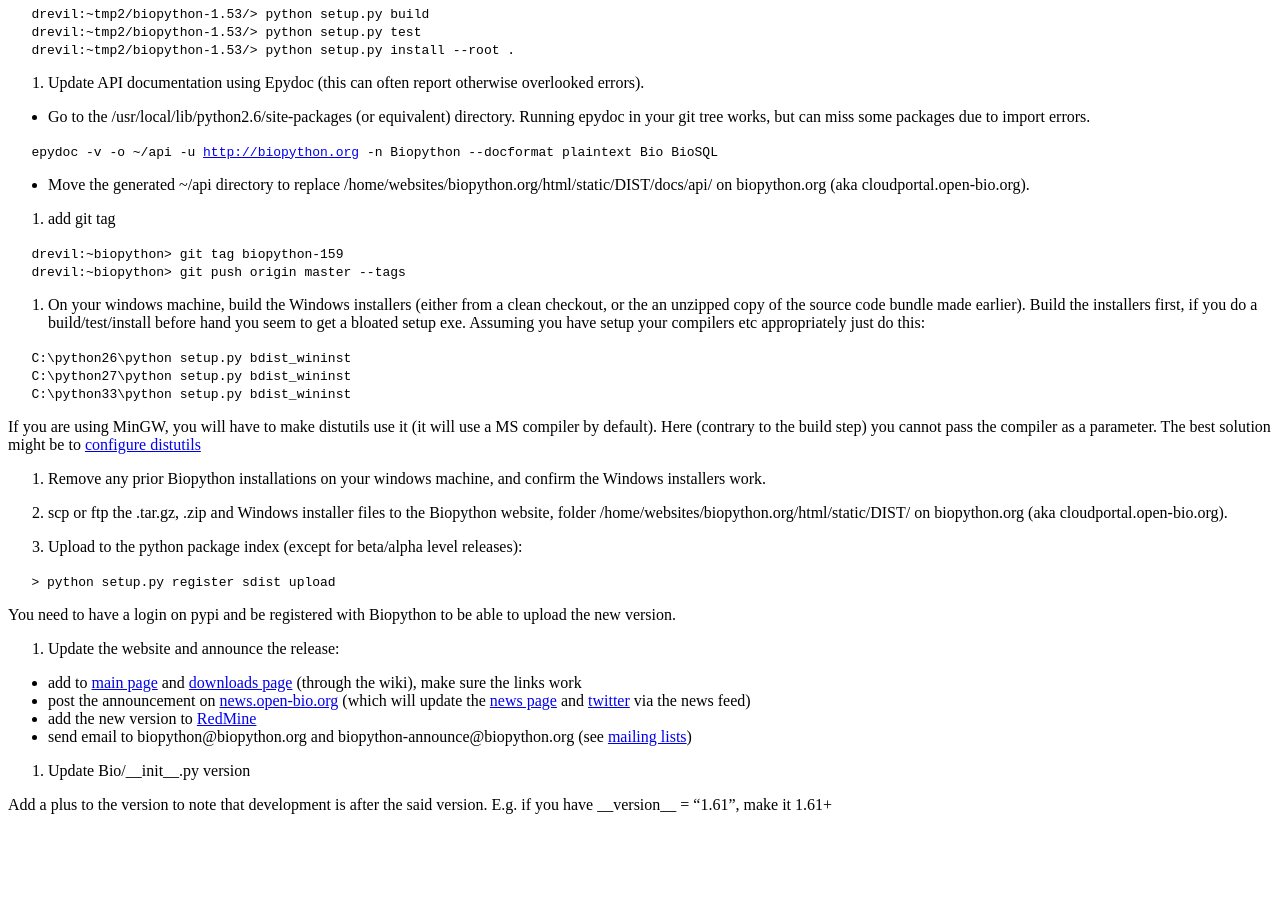
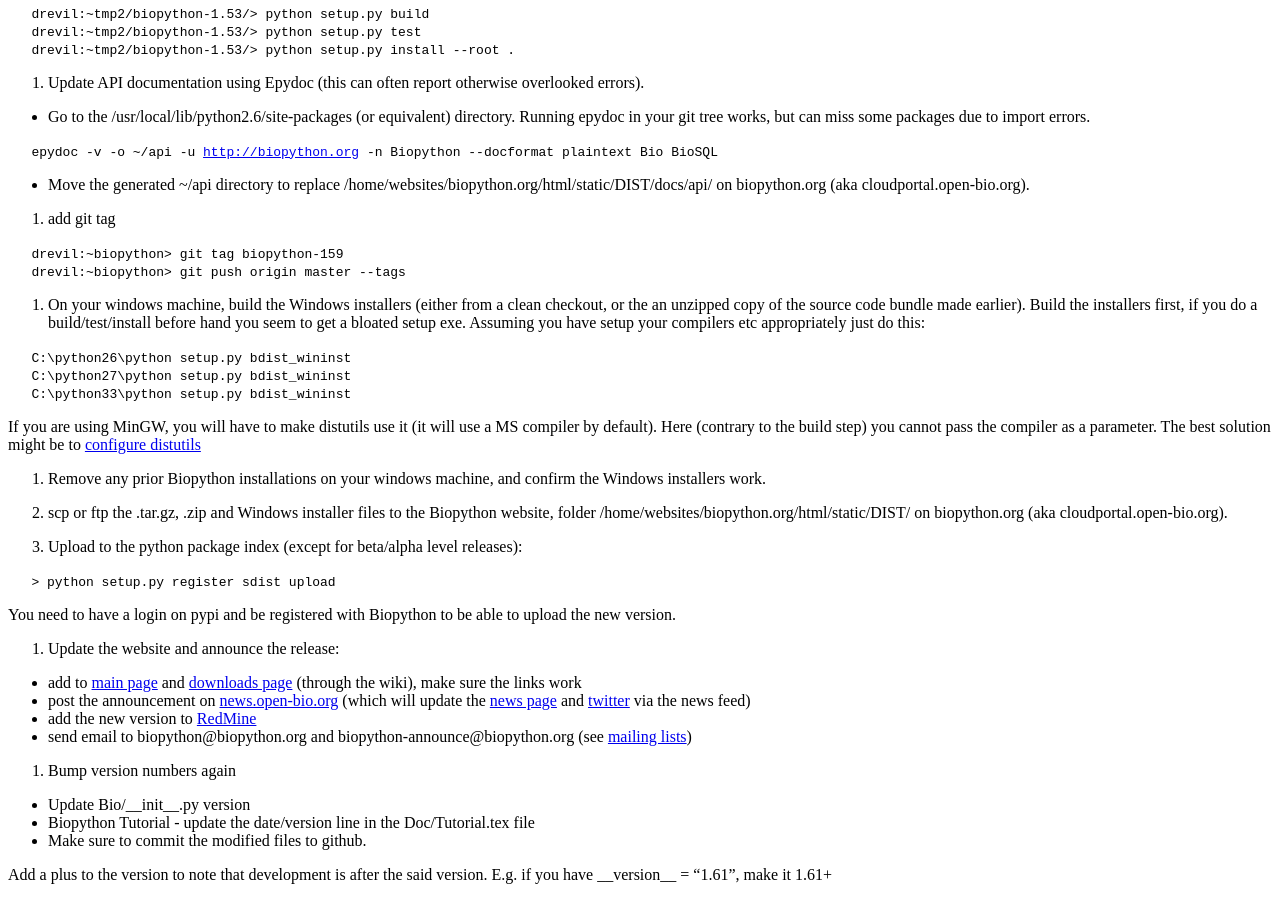
Before and after one commit to biopython/biopython.github.io, a Jekyll site: the page built from wiki/Building_a_release.md, in a window 1280 px wide and 900 px high, scrolled down 1878 px. Built offline with Jekyll 4.4.1, drawn with Linux system fonts in a browser that asks for light colours; before the commit the page ends 2708 px from its top, so only the background shows below that.

Commit message:
Change to wiki page

```diff
--- a/wiki/Building_a_release.md
+++ b/wiki/Building_a_release.md
@@ -189,7 +189,12 @@ able to upload the new version.
     biopython-announce@biopython.org (see [mailing
     lists](Mailing_lists "wikilink"))
 
-22. Update Bio/\_\_init\_\_.py version
+22. Bump version numbers again
+
+-   Update Bio/\_\_init\_\_.py version
+-   Biopython Tutorial - update the date/version line in the
+    Doc/Tutorial.tex file
+-   Make sure to commit the modified files to github.
 
 Add a plus to the version to note that development is after the said
 version. E.g. if you have \_\_version\_\_ = "1.61", make it 1.61+
```
Also changed, not shown: 1 other file.
